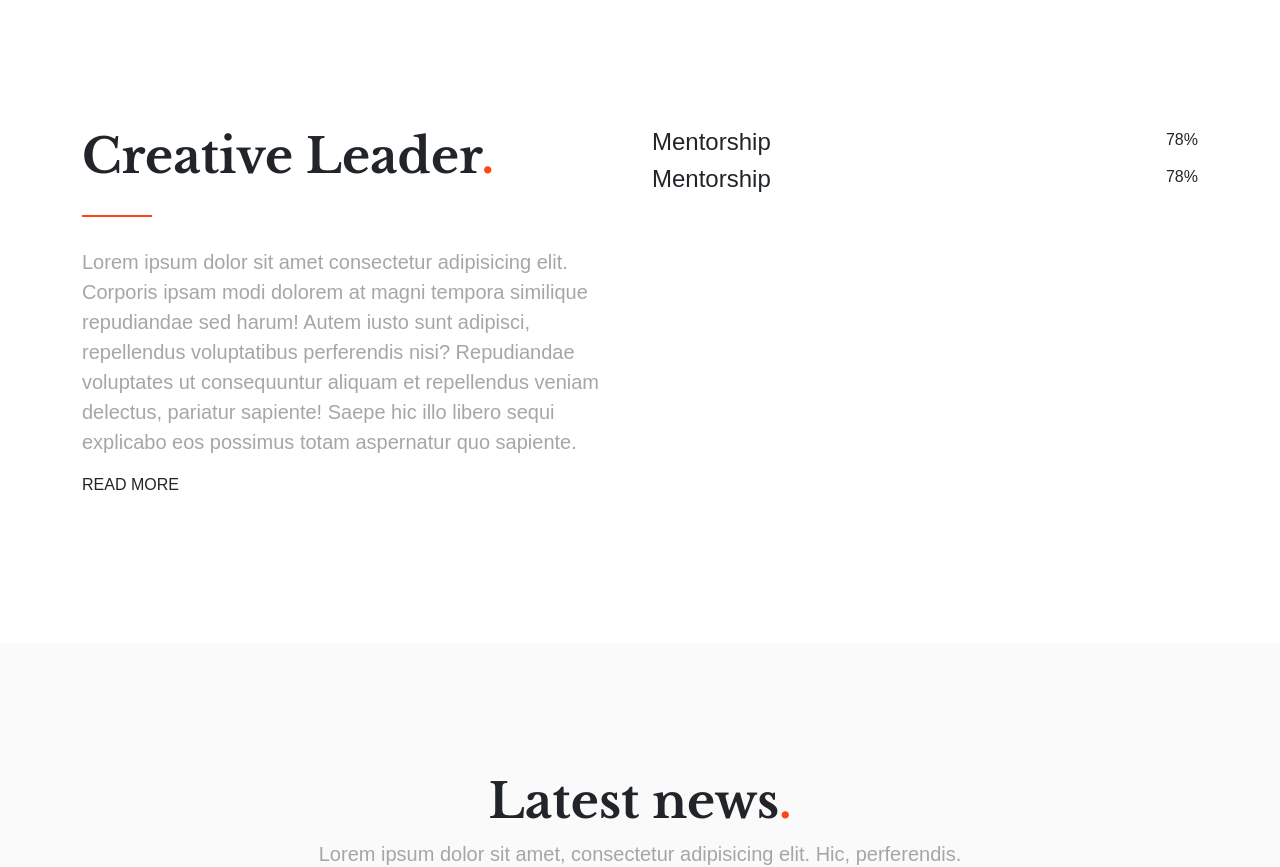
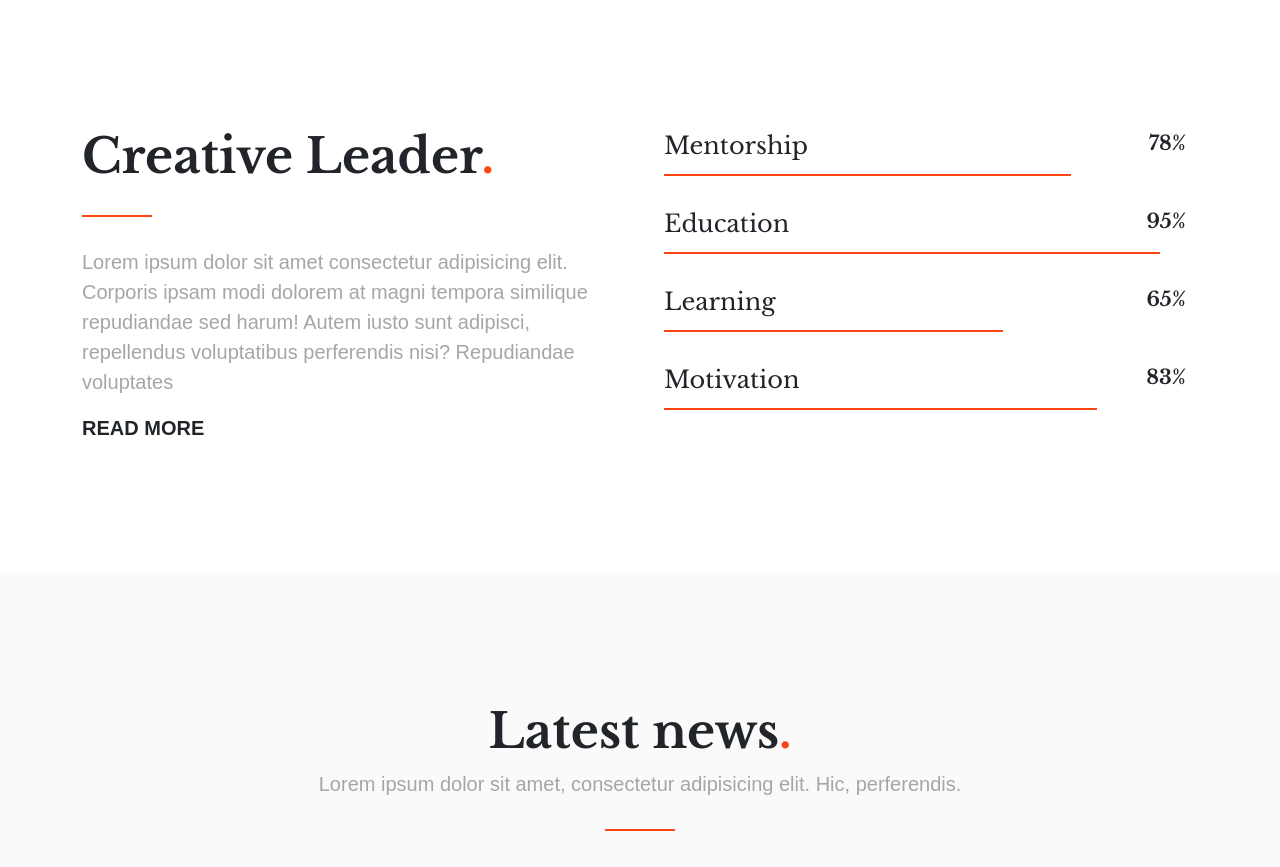
Before and after one commit to AntoCic/proj-html-vuejs, a Vue app: page / in a window 1280 px wide. Shown: the part 3127-3994 px from the top of the page. Built offline with nearby package versions, Linux system fonts and the light colour scheme.

Commit message:
FIXED leader section

```diff
--- a/src/assets/scss/partials/_common.scss
+++ b/src/assets/scss/partials/_common.scss
@@ -11,3 +11,9 @@ body {
   font-weight: bolder;
   font-size: 20px;
 }
+
+.ms_progress-bar {
+  display: block;
+  background-color: $orange;
+  height: 2px;
+}
--- a/src/components/ElmCardEvent.vue
+++ b/src/components/ElmCardEvent.vue
@@ -18,11 +18,6 @@
 <script>
 export default {
   props: ['eventObj'],
-  methods: {
-    imgSocialPath(fileName) {
-      return `/src/assets/img/social/${fileName}`
-    }
-  },
 }
 </script>
 
--- /dev/null
+++ b/src/components/ElmCardLeader.vue
@@ -0,0 +1,39 @@
+<template>
+  <div class="card-leader">
+    <div class="container">
+      <div class="row justify-content-between align-items-center">
+        <div class="col-auto">
+          <h4>{{ titolo }}</h4>
+        </div>
+        <div class="col-auto">
+          <p>{{ progress }}%</p>
+        </div>
+        <div class="col-12" v-html="elmBar()">
+        </div>
+      </div>
+    </div>
+  </div>
+
+</template>
+
+<script>
+export default {
+  props: ['titolo', 'progress'],
+  methods: {
+    elmBar() {
+      return `<div class="ms_progress-bar" style="width: ${this.progress}%;"></div>`
+    }
+  },
+}
+</script>
+
+<style lang="scss" scoped>
+@use '../assets/scss/partials/_variables.scss' as *;
+
+.col-auto {
+  font-size: 20px;
+  font-family: "Libre Baskerville", serif;
+  font-weight: 700;
+  font-style: normal;
+}
+</style>
--- a/src/components/SctFounder.vue
+++ b/src/components/SctFounder.vue
@@ -65,9 +65,7 @@ import ElmBtnsSocials from './ElmBtnsSocials.vue';
 import ElmArrow from './ElmArrow.vue';
 export default {
     components: { ElmBtnsSocials, ElmArrow },
-
 }
-
 </script>
 
 <style lang="scss" scoped>
--- a/src/components/SctLeader.vue
+++ b/src/components/SctLeader.vue
@@ -7,25 +7,15 @@
                         <h2 class="sct-title">Creative Leader</h2>
                         <div class="sct-sub-title sct-sub-line"></div>
                         <p class="sct-sub-title"> Lorem ipsum dolor sit amet consectetur adipisicing elit. Corporis
-                            ipsam modi
-                            dolorem at magni tempora similique repudiandae sed harum! Autem iusto sunt adipisci,
-                            repellendus
-                            voluptatibus perferendis nisi? Repudiandae voluptates ut consequuntur aliquam et repellendus
-                            veniam
-                            delectus, pariatur sapiente! Saepe hic illo libero sequi explicabo eos possimus totam
-                            aspernatur quo
-                            sapiente.</p>
-                            <p>READ MORE</p>
+                            ipsam modi dolorem at magni tempora similique repudiandae sed harum! Autem iusto sunt
+                            adipisci, repellendus voluptatibus perferendis nisi? Repudiandae voluptates </p>
+                        <a href="#" class="read-more"></a>
                     </div>
                     <div class="col">
-                        <div class="d-flex justify-content-between ">
-                            <h4>Mentorship</h4>
-                            <span>78%</span>
-                        </div>
-                        <div class="d-flex justify-content-between ">
-                            <h4>Mentorship</h4>
-                            <span>78%</span>
-                        </div>
+                        <ElmCardLeader titolo="Mentorship" :progress="78" />
+                        <ElmCardLeader titolo="Education" :progress="95" />
+                        <ElmCardLeader titolo="Learning" :progress="65" />
+                        <ElmCardLeader titolo="Motivation" :progress="83" />
                     </div>
                 </div>
             </div>
@@ -36,4 +26,15 @@
 
 </template>
 
-<style lang="scss" scoped></style>
+<script>
+import ElmCardLeader from './ElmCardLeader.vue'
+export default {
+    components: { ElmCardLeader },
+}
+</script>
+
+<style lang="scss" scoped>
+.card-leader {
+    margin-bottom: 30px;
+}
+</style>
```
